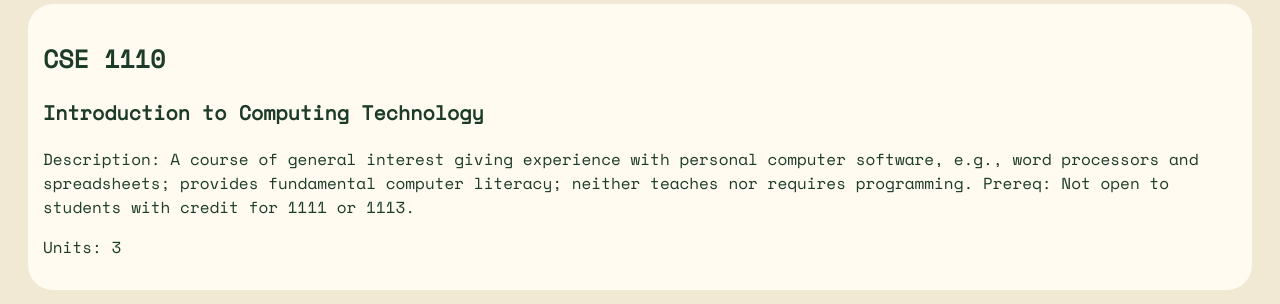
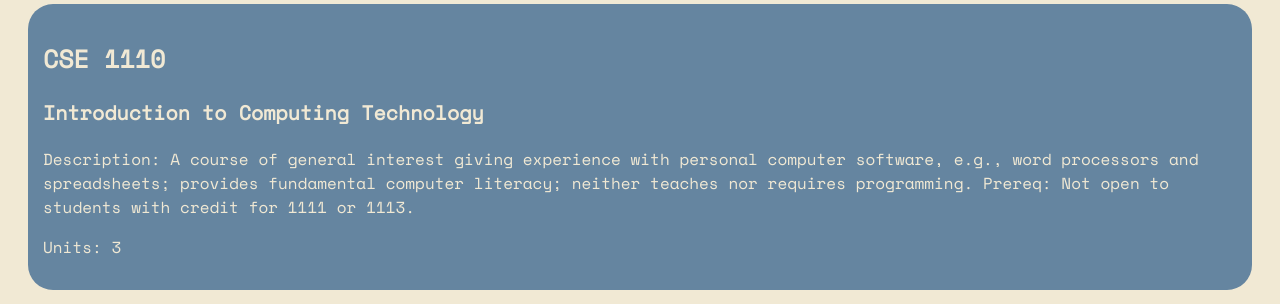
Before and after one commit to harshikosaraju/harshikosaraju.github.io, a plain HTML site: page index.html in a window 1280 px wide. Shown: the part 84-388 px from the top of the page. Drawn offline with Linux system fonts and the light colour scheme.

Commit message:
update format again!

```diff
--- a/format.css
+++ b/format.css
@@ -23,23 +23,16 @@ aside {
     float:left;
 }
 #course {
-	background: #FFFBF1;
+	background: #6585a0;
 	border-radius: 25px;
     padding: 15px;
     margin: 20px;
-    color: #1C3B29;
+    color: #f1e9d4;
 }
 #experience {
-	background: #FFFBF1;
+	background: #8d7e58;
 	border-radius: 25px;
     padding: 15px;
     margin: 20px;
-    color: #1C3B29;
+    color: #f1e9d4;
 }
-#course {
-	background: #FFFBF1;
-	border-radius: 25px;
-    padding: 15px;
-    margin: 20px;
-    color: #1C3B29;
-}
```
